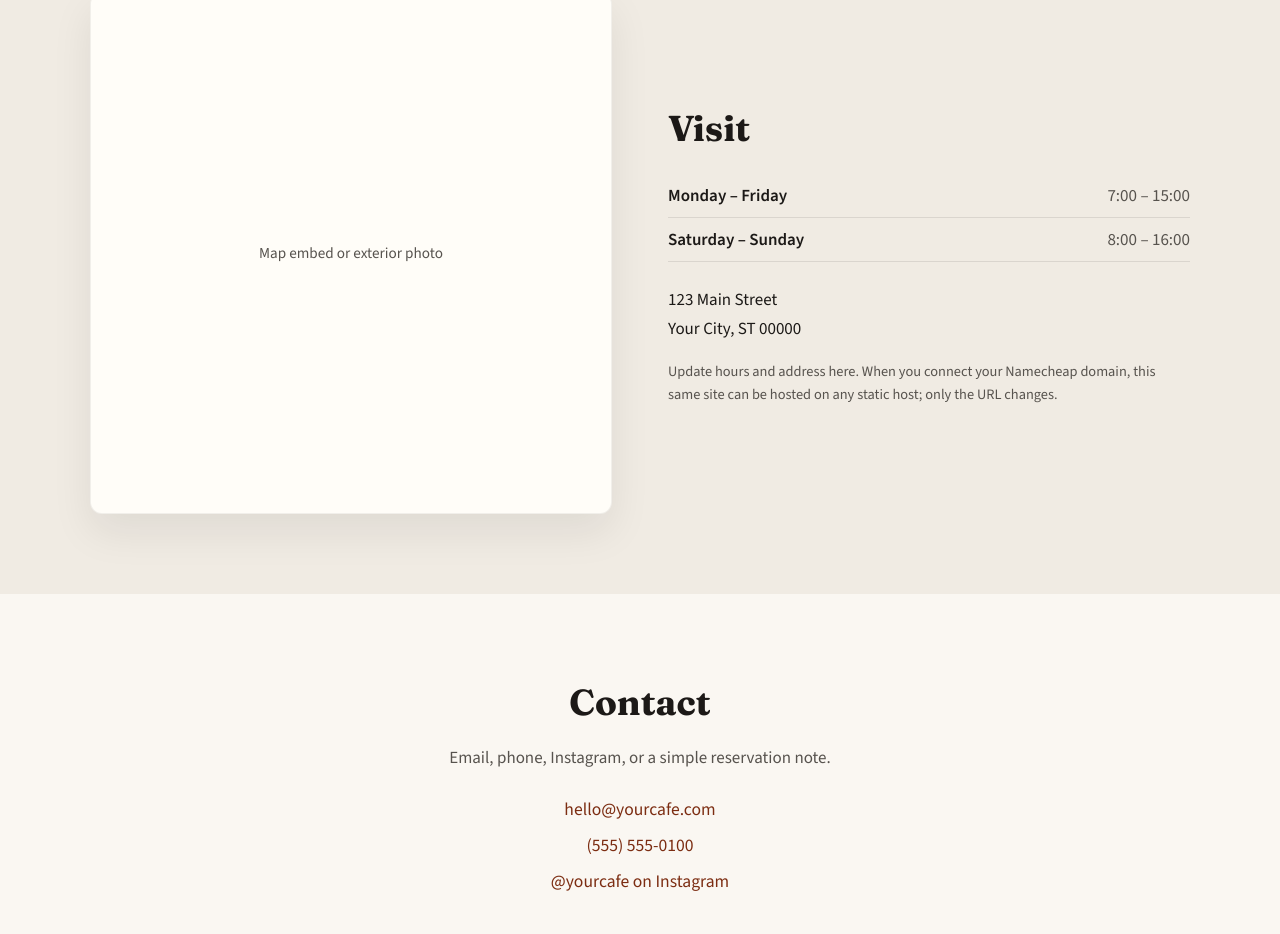
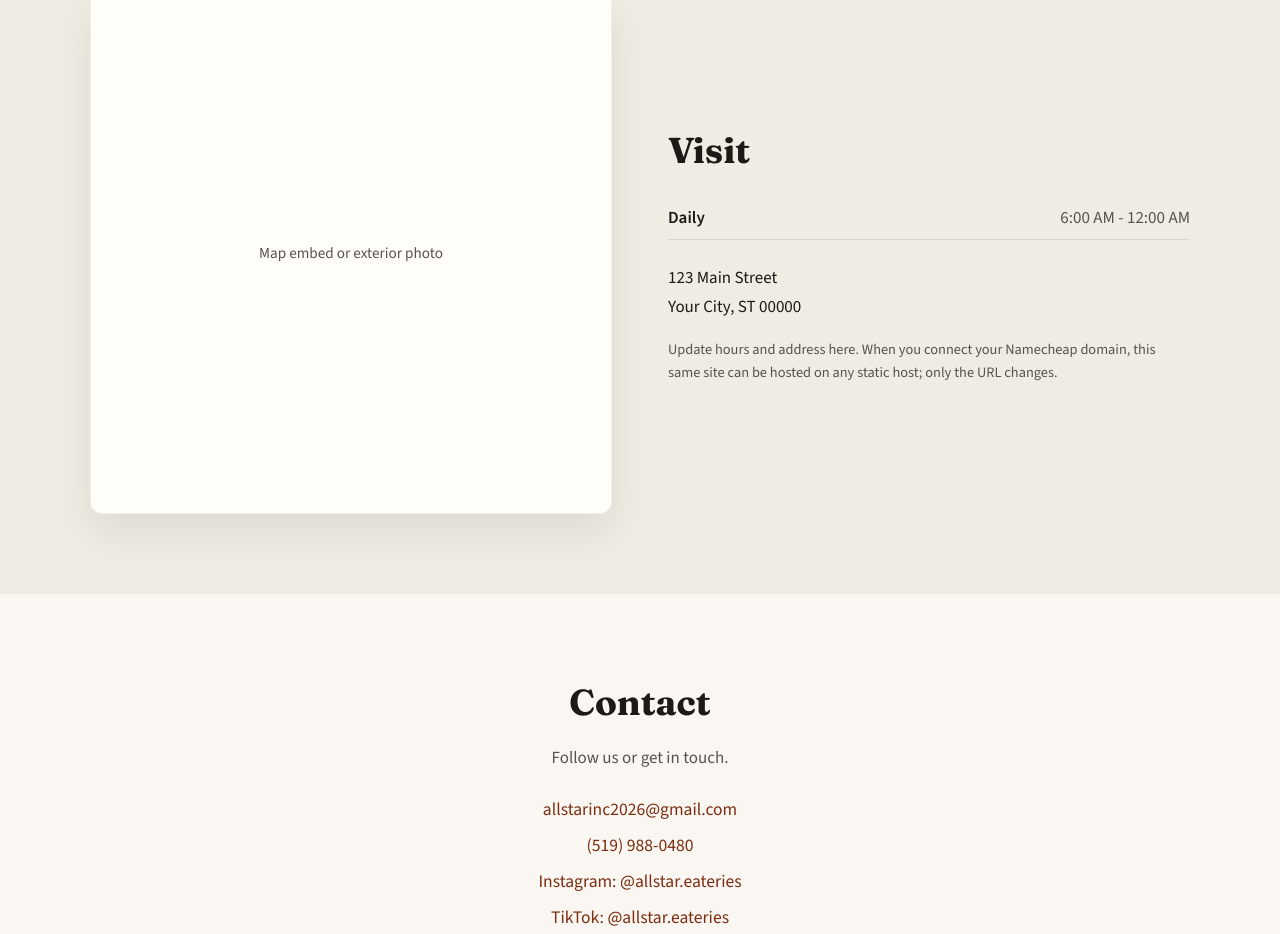
Before and after one commit to danhops16/cafe, a website built with Vite: page index.html in a window 1280 px wide. Shown: the part 1902-2836 px from the top of the page. Built offline with nearby package versions, Linux system fonts and the light colour scheme.

Commit message:
Update contact info and business hours

```diff
--- a/index.html
+++ b/index.html
@@ -119,12 +119,8 @@
             <h2>Visit</h2>
             <dl class="hours">
               <div>
-                <dt>Monday – Friday</dt>
-                <dd>7:00 – 15:00</dd>
-              </div>
-              <div>
-                <dt>Saturday – Sunday</dt>
-                <dd>8:00 – 16:00</dd>
+                <dt>Daily</dt>
+                <dd>6:00 AM - 12:00 AM</dd>
               </div>
             </dl>
             <address class="address">
@@ -146,11 +142,20 @@
       <section id="contact" class="section section--contact">
         <div class="inner narrow">
           <h2>Contact</h2>
-          <p>Email, phone, Instagram, or a simple reservation note.</p>
+          <p>Follow us or get in touch.</p>
           <ul class="contact-list">
-            <li><a href="mailto:hello@yourcafe.com">hello@yourcafe.com</a></li>
-            <li><a href="tel:+15555550100">(555) 555-0100</a></li>
-            <li><a href="#">@yourcafe on Instagram</a></li>
+            <li><a href="mailto:allstarinc2026@gmail.com">allstarinc2026@gmail.com</a></li>
+            <li><a href="tel:+15199880480">(519) 988-0480</a></li>
+            <li>
+              <a href="https://www.instagram.com/allstar.eateries?utm_source=ig_web_button_share_sheet&amp;igsh=ZDNlZDc0MzIxNw==" target="_blank" rel="noopener noreferrer">
+                Instagram: @allstar.eateries
+              </a>
+            </li>
+            <li>
+              <a href="https://www.tiktok.com/@allstar.eateries?_r=1&amp;_t=ZS-95qdUh9u1dl" target="_blank" rel="noopener noreferrer">
+                TikTok: @allstar.eateries
+              </a>
+            </li>
           </ul>
         </div>
       </section>
```
